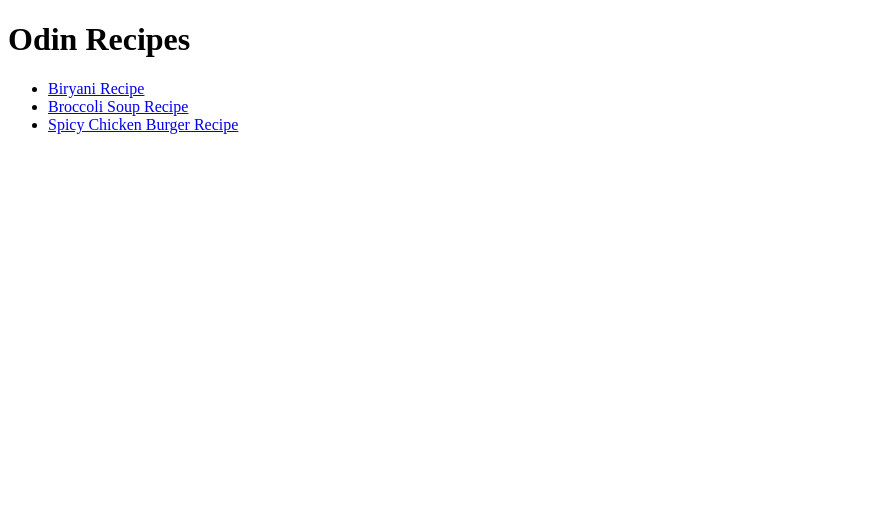
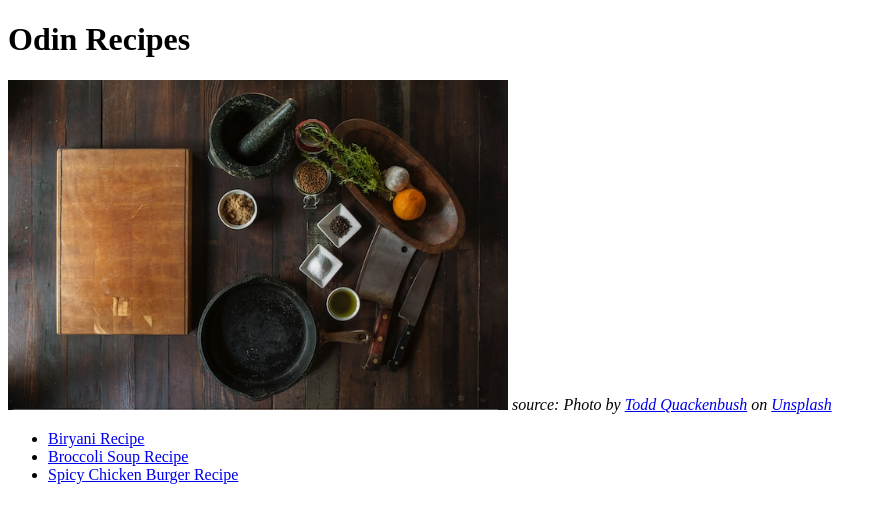
Before and after one commit to sd4483/odin-recipes, a plain HTML site: page index.html in a window 1280 px wide. Shown: the whole page, without its empty margins (0-887 px from the left). Drawn offline with Linux system fonts and the light colour scheme.

Commit message:
Add banner image to home page

```diff
--- a/index.html
+++ b/index.html
@@ -7,6 +7,9 @@
 </head>
 <body>
     <h1>Odin Recipes</h1>
+        <img src="./images/cooking.jpg" alt="An image of cooking book, utensils and some ingredients on a counter" width="500" height="auto">
+        <i>source: Photo by <a href="https://unsplash.com/@toddquackenbush?utm_content=creditCopyText&utm_medium=referral&utm_source=unsplash" target="_blank" rel="noreferer">Todd Quackenbush</a> on <a href="https://unsplash.com/photos/black-mortar-and-pestle-beside-brown-box-in-top-view-photography-x5SRhkFajrA?utm_content=creditCopyText&utm_medium=referral&utm_source=unsplash" target="_blank" rel="noreferer">Unsplash</a>
+        </i>
         <ul>
             <li><a href="./recipes/biryani.html">Biryani Recipe</a></li>
             <li><a href="./recipes/broccoli-soup.html">Broccoli Soup Recipe</a></li>
```
Also changed, not shown: images/cooking.jpg (added).
